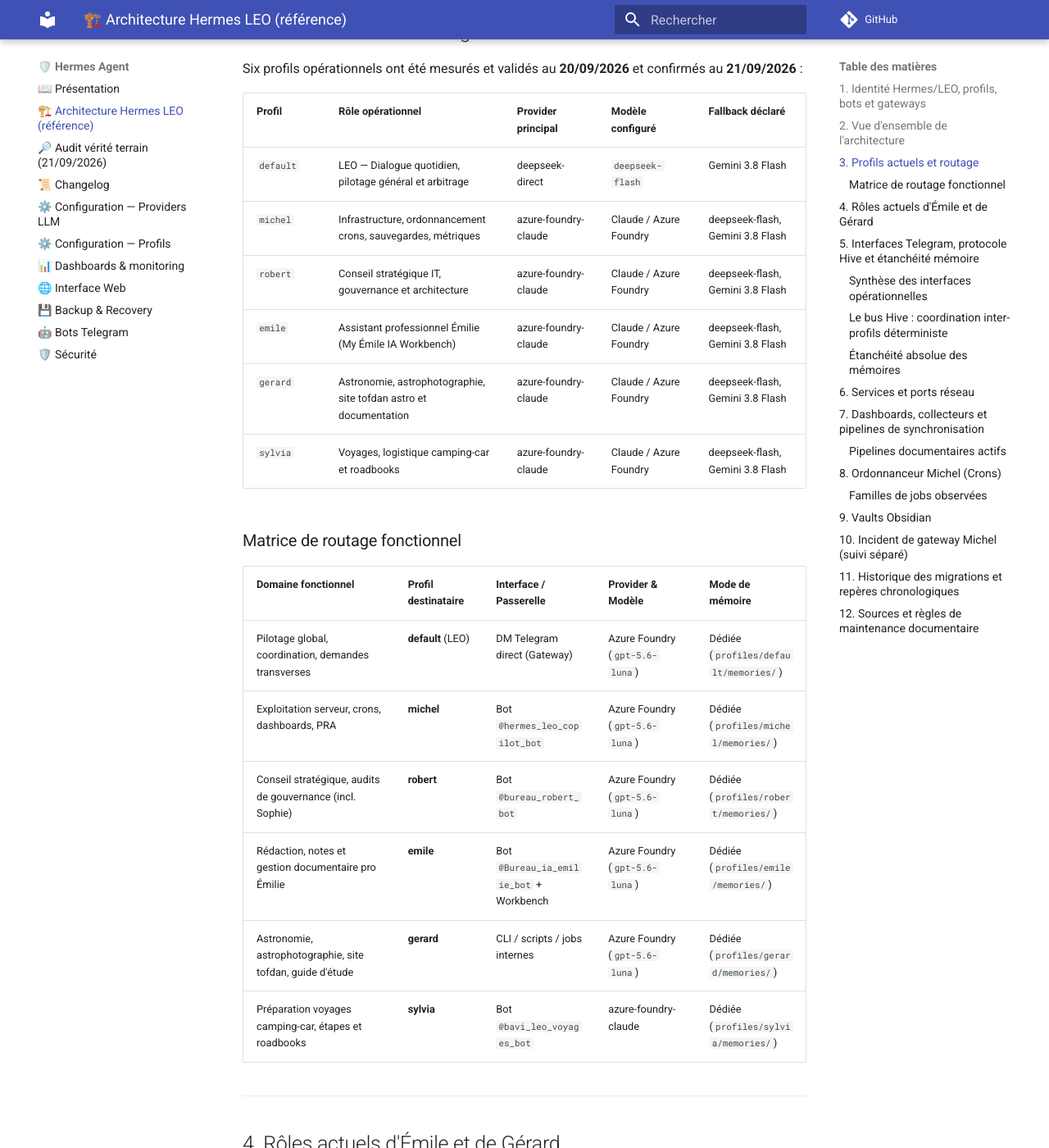
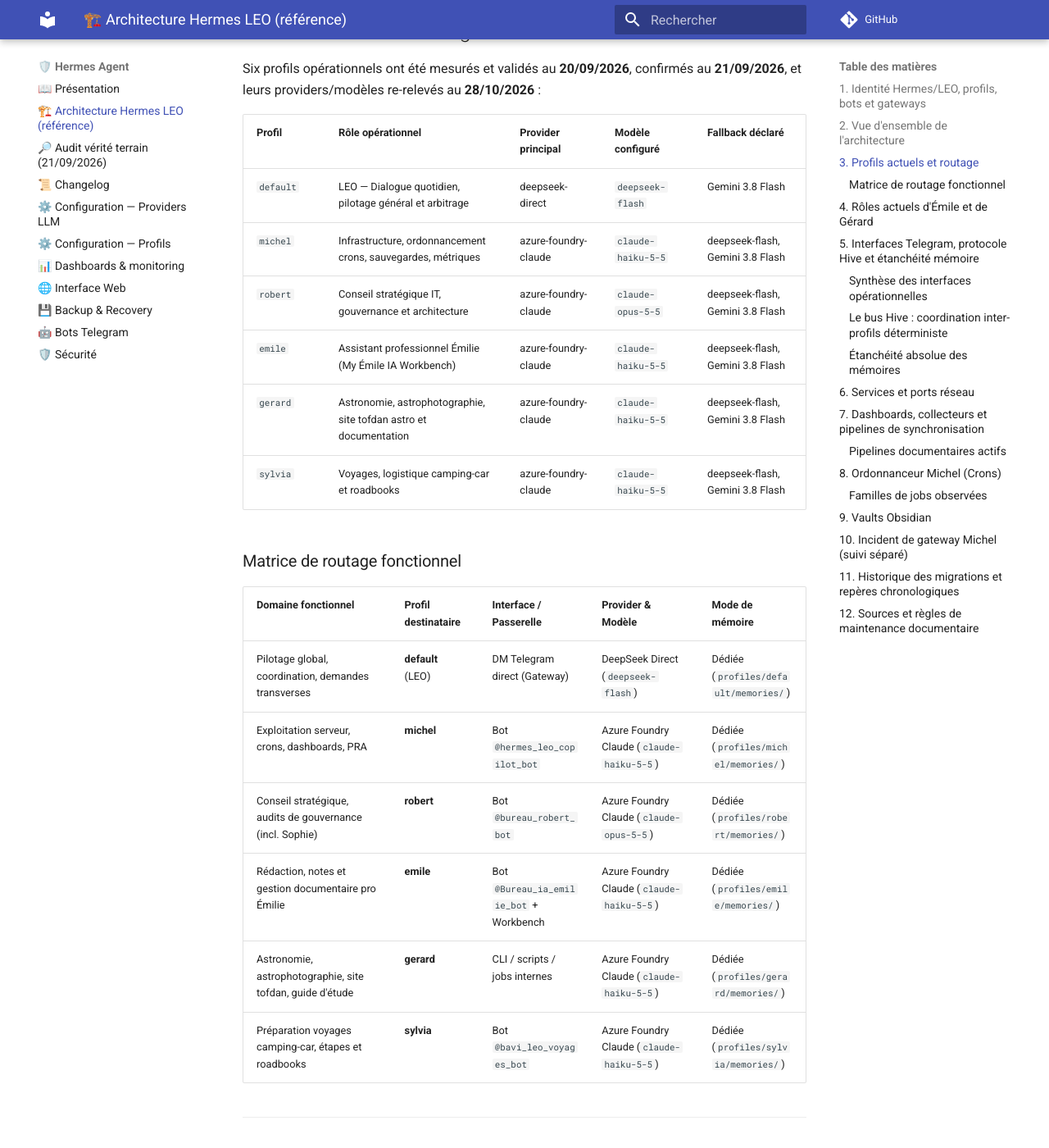
Before and after one commit to christophedanhier-hash/hermes-wiki, an MkDocs documentation site: the page built from docs/hermes/architecture.md, in a window 1280 px wide and 1400 px high, scrolled down 1434 px. Shown: the whole window at 82% size. Built offline with MkDocs 1.6.1 and Material for MkDocs 9.7.7, drawn with Linux system fonts in a browser that asks for light colours; comment, search, counter and statistics services are not loaded; some of the changed text lies outside the part shown.

Commit message:
docs(architecture): residu gpt-5.6-luna purge — modeles reels releves le 28/10/2026
- L13: chaine d'execution default -> DeepSeek Direct (deepseek-flash)
- Matrice de routage: default deepseek-flash ; michel/emile/gerard/sylvia claude-haiku-5-5 ; robert claude-opus-5-5
- Tableau des interfaces (5.1): idem + sylvia corrigee (meta/muse-spark obsolete)
- Section 3: noms de modeles exacts au lieu de 'Claude / Azure Foundry'
- Note de source: sonde providers de verite-terrain.py --json

Mesure: ~/.hermes/config.yaml (default actif) + ~/.hermes/profiles/*/config.yaml

````diff
--- a/docs/hermes/architecture.md
+++ b/docs/hermes/architecture.md
@@ -10,7 +10,7 @@
 La compréhension du système repose sur une distinction claire entre le moteur d'exécution, l'agent central, les profils opérationnels et leurs interfaces :
 
 ```
-Telegram (DM Christophe) ──→ Gateway Hermes ──→ Agent LEO (profil default) ──→ Azure Foundry (gpt-5.6-luna)
+Telegram (DM Christophe) ──→ Gateway Hermes ──→ Agent LEO (profil default) ──→ DeepSeek Direct (`deepseek-flash`)
 ```
 
 - **Hermes Agent** est le **socle d'exécution unifié** (runtime d'agents IA open-source). Il fournit la gestion des profils, l'exécution des skills, la planification des tâches (cron) et les passerelles (gateways).
@@ -113,27 +113,27 @@
 
 ## 3. Profils actuels et routage
 
-Six profils opérationnels ont été mesurés et validés au **20/09/2026** et confirmés au **21/09/2026** :
+Six profils opérationnels ont été mesurés et validés au **20/09/2026**, confirmés au **21/09/2026**, et leurs providers/modèles re-relevés au **28/10/2026** :
 
 | Profil | Rôle opérationnel | Provider principal | Modèle configuré | Fallback déclaré |
 |---|---|---|---|---|
 | `default` | LEO — Dialogue quotidien, pilotage général et arbitrage | deepseek-direct | `deepseek-flash` | Gemini 3.8 Flash |
-| `michel` | Infrastructure, ordonnancement crons, sauvegardes, métriques | azure-foundry-claude | Claude / Azure Foundry | deepseek-flash, Gemini 3.8 Flash |
-| `robert` | Conseil stratégique IT, gouvernance et architecture | azure-foundry-claude | Claude / Azure Foundry | deepseek-flash, Gemini 3.8 Flash |
-| `emile` | Assistant professionnel Émilie (My Émile IA Workbench) | azure-foundry-claude | Claude / Azure Foundry | deepseek-flash, Gemini 3.8 Flash |
-| `gerard` | Astronomie, astrophotographie, site tofdan astro et documentation | azure-foundry-claude | Claude / Azure Foundry | deepseek-flash, Gemini 3.8 Flash |
-| `sylvia` | Voyages, logistique camping-car et roadbooks | azure-foundry-claude | Claude / Azure Foundry | deepseek-flash, Gemini 3.8 Flash |
+| `michel` | Infrastructure, ordonnancement crons, sauvegardes, métriques | azure-foundry-claude | `claude-haiku-5-5` | deepseek-flash, Gemini 3.8 Flash |
+| `robert` | Conseil stratégique IT, gouvernance et architecture | azure-foundry-claude | `claude-opus-5-5` | deepseek-flash, Gemini 3.8 Flash |
+| `emile` | Assistant professionnel Émilie (My Émile IA Workbench) | azure-foundry-claude | `claude-haiku-5-5` | deepseek-flash, Gemini 3.8 Flash |
+| `gerard` | Astronomie, astrophotographie, site tofdan astro et documentation | azure-foundry-claude | `claude-haiku-5-5` | deepseek-flash, Gemini 3.8 Flash |
+| `sylvia` | Voyages, logistique camping-car et roadbooks | azure-foundry-claude | `claude-haiku-5-5` | deepseek-flash, Gemini 3.8 Flash |
 
 ### Matrice de routage fonctionnel
 
 | Domaine fonctionnel | Profil destinataire | Interface / Passerelle | Provider & Modèle | Mode de mémoire |
 |:---|:---|:---|:---|:---|
-| Pilotage global, coordination, demandes transverses | **default** (LEO) | DM Telegram direct (Gateway) | Azure Foundry (`gpt-5.6-luna`) | Dédiée (`profiles/default/memories/`) |
-| Exploitation serveur, crons, dashboards, PRA | **michel** | Bot `@hermes_leo_copilot_bot` | Azure Foundry (`gpt-5.6-luna`) | Dédiée (`profiles/michel/memories/`) |
-| Conseil stratégique, audits de gouvernance (incl. Sophie) | **robert** | Bot `@bureau_robert_bot` | Azure Foundry (`gpt-5.6-luna`) | Dédiée (`profiles/robert/memories/`) |
-| Rédaction, notes et gestion documentaire pro Émilie | **emile** | Bot `@Bureau_ia_emilie_bot` + Workbench | Azure Foundry (`gpt-5.6-luna`) | Dédiée (`profiles/emile/memories/`) |
-| Astronomie, astrophotographie, site tofdan, guide d'étude | **gerard** | CLI / scripts / jobs internes | Azure Foundry (`gpt-5.6-luna`) | Dédiée (`profiles/gerard/memories/`) |
-| Préparation voyages camping-car, étapes et roadbooks | **sylvia** | Bot `@bavi_leo_voyages_bot` | azure-foundry-claude | Dédiée (`profiles/sylvia/memories/`) |
+| Pilotage global, coordination, demandes transverses | **default** (LEO) | DM Telegram direct (Gateway) | DeepSeek Direct (`deepseek-flash`) | Dédiée (`profiles/default/memories/`) |
+| Exploitation serveur, crons, dashboards, PRA | **michel** | Bot `@hermes_leo_copilot_bot` | Azure Foundry Claude (`claude-haiku-5-5`) | Dédiée (`profiles/michel/memories/`) |
+| Conseil stratégique, audits de gouvernance (incl. Sophie) | **robert** | Bot `@bureau_robert_bot` | Azure Foundry Claude (`claude-opus-5-5`) | Dédiée (`profiles/robert/memories/`) |
+| Rédaction, notes et gestion documentaire pro Émilie | **emile** | Bot `@Bureau_ia_emilie_bot` + Workbench | Azure Foundry Claude (`claude-haiku-5-5`) | Dédiée (`profiles/emile/memories/`) |
+| Astronomie, astrophotographie, site tofdan, guide d'étude | **gerard** | CLI / scripts / jobs internes | Azure Foundry Claude (`claude-haiku-5-5`) | Dédiée (`profiles/gerard/memories/`) |
+| Préparation voyages camping-car, étapes et roadbooks | **sylvia** | Bot `@bavi_leo_voyages_bot` | Azure Foundry Claude (`claude-haiku-5-5`) | Dédiée (`profiles/sylvia/memories/`) |
 
 ---
 
@@ -153,11 +153,13 @@
 | Profil | Identité | Type d'interface | Canal / Handle | Modèle effectif |
 |---|---|---|---|---|
 | `default` | **LEO** | Gateway direct Hermes | DM Telegram direct Christophe | `deepseek-flash` (deepseek-direct, relevé du 28/10/2026) |
-| `michel` | **Michel** | Bot Telegram dédié | `@hermes_leo_copilot_bot` | `gpt-5.6-luna` |
-| `sylvia` | **Sylvia** | Bot Telegram dédié | `@bavi_leo_voyages_bot` | `meta/muse-spark-1.3-contributor` |
-| `emile` | **Émile** | Bot Telegram + Web | `@Bureau_ia_emilie_bot` + localhost:8793 | `gpt-5.6-luna` |
-| `robert` | **Robert** | Bot Telegram dédié | `@bureau_robert_bot` | `gpt-5.6-luna` |
-| `gerard` | **Gérard** | Interface locale | CLI / scripts / crons locaux | `gpt-5.6-luna` |
+| `michel` | **Michel** | Bot Telegram dédié | `@hermes_leo_copilot_bot` | `claude-haiku-5-5` |
+| `sylvia` | **Sylvia** | Bot Telegram dédié | `@bavi_leo_voyages_bot` | `claude-haiku-5-5` |
+| `emile` | **Émile** | Bot Telegram + Web | `@Bureau_ia_emilie_bot` + localhost:8793 | `claude-haiku-5-5` |
+| `robert` | **Robert** | Bot Telegram dédié | `@bureau_robert_bot` | `claude-opus-5-5` |
+| `gerard` | **Gérard** | Interface locale | CLI / scripts / crons locaux | `claude-haiku-5-5` |
+
+> **Relevé du 28/10/2026** — modèles lus dans `~/.hermes/config.yaml` (profil `default` actif) et `~/.hermes/profiles/*/config.yaml` via la sonde `providers` de `verite-terrain.py --json` ; profils sans `config.yaml` : `leo` (alias Hive du profil `default`, pas un profil d'exécution).
 
 ### Le bus Hive : coordination inter-profils déterministe
 
````
